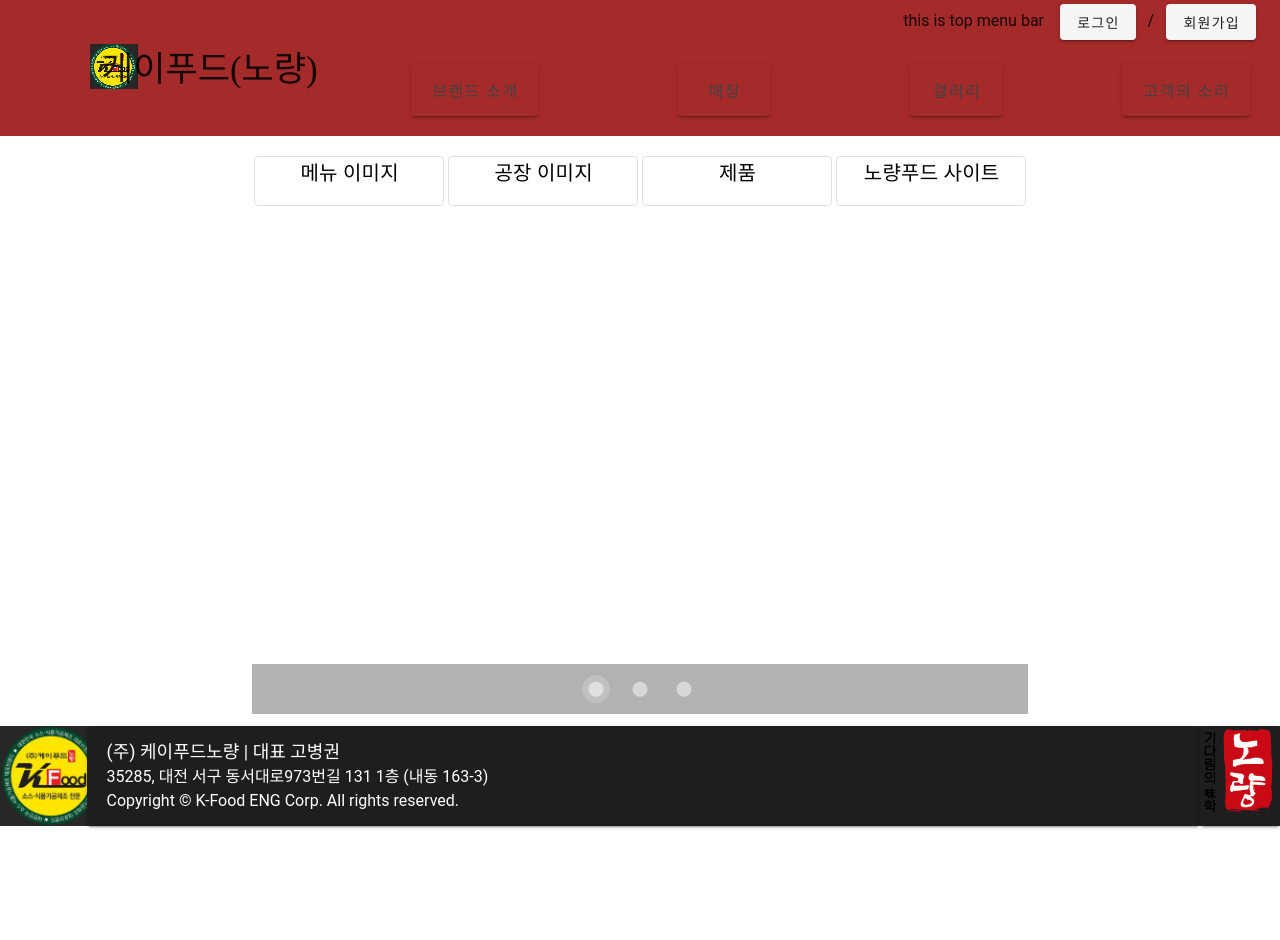
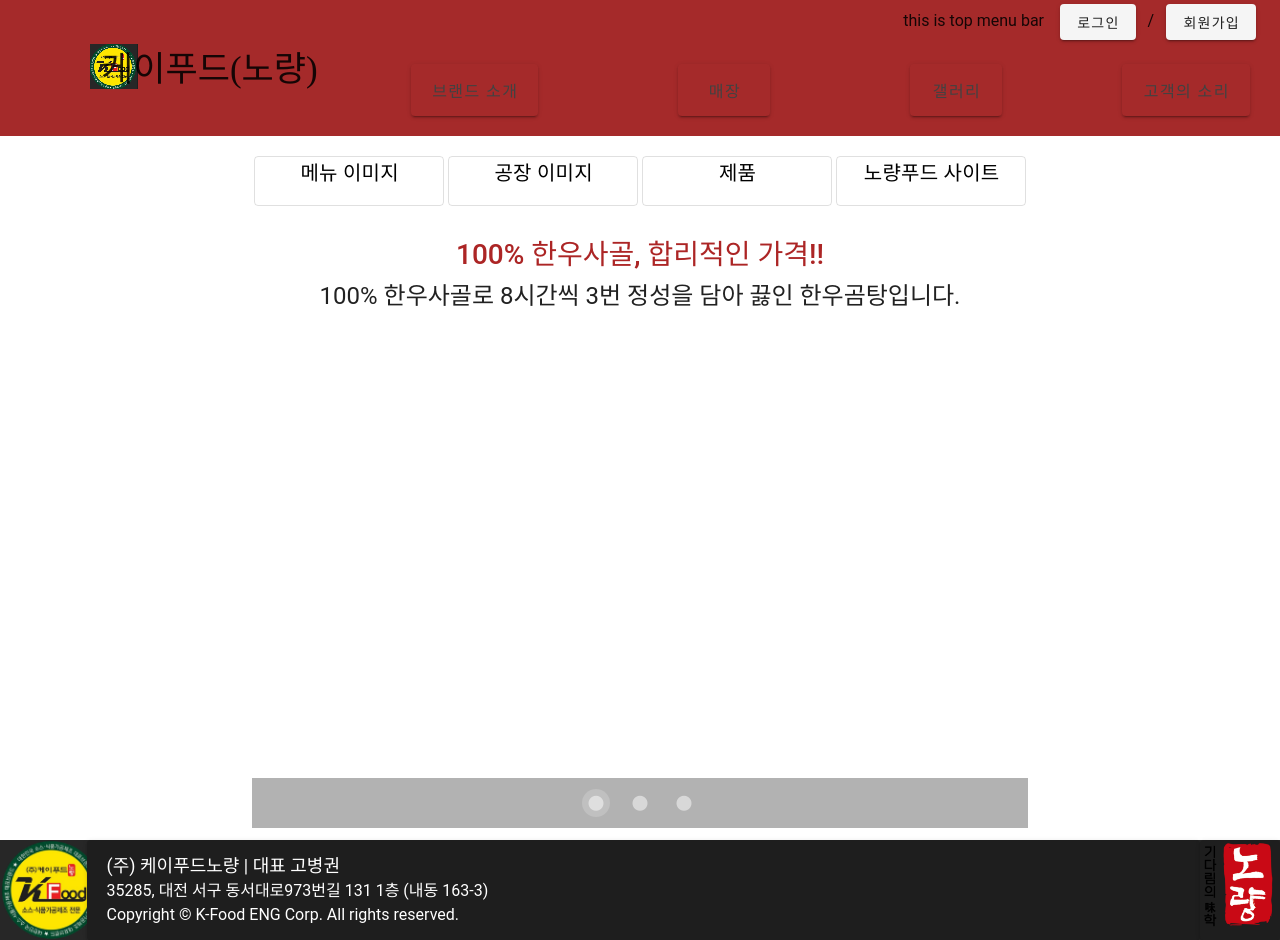
Before and after one commit to xxvigrufv23/DaeBak-Front, a Vue app: page /gallery2 in a window 1280 px wide. Shown: the top 940 px of the page. Before the commit the page ends 826 px from the top, so only its background shows below. Built offline with nearby package versions, Linux system fonts and the light colour scheme; a web font is replaced by a local one.

Commit message:
20221029 odk 갤러리2 멘트 추가

```diff
--- a/src/components/GalleryInformation/Gallery2.vue
+++ b/src/components/GalleryInformation/Gallery2.vue
@@ -26,6 +26,12 @@
             <p class="text-h6">노량푸드 사이트</p>
             </v-btn>
         </v-col>
+    </v-row>
+    <v-row>
+      <v-col align="center">
+        <h3 class="fontco">100% 한우사골, 합리적인 가격!!</h3>
+        <p class="text-h5">100% 한우사골로 8시간씩 3번 정성을 담아 끓인 한우곰탕입니다.</p>
+      </v-col>
     </v-row>
       <v-carousel height="500px" :show-arrows="false">
         <v-carousel-item
```
